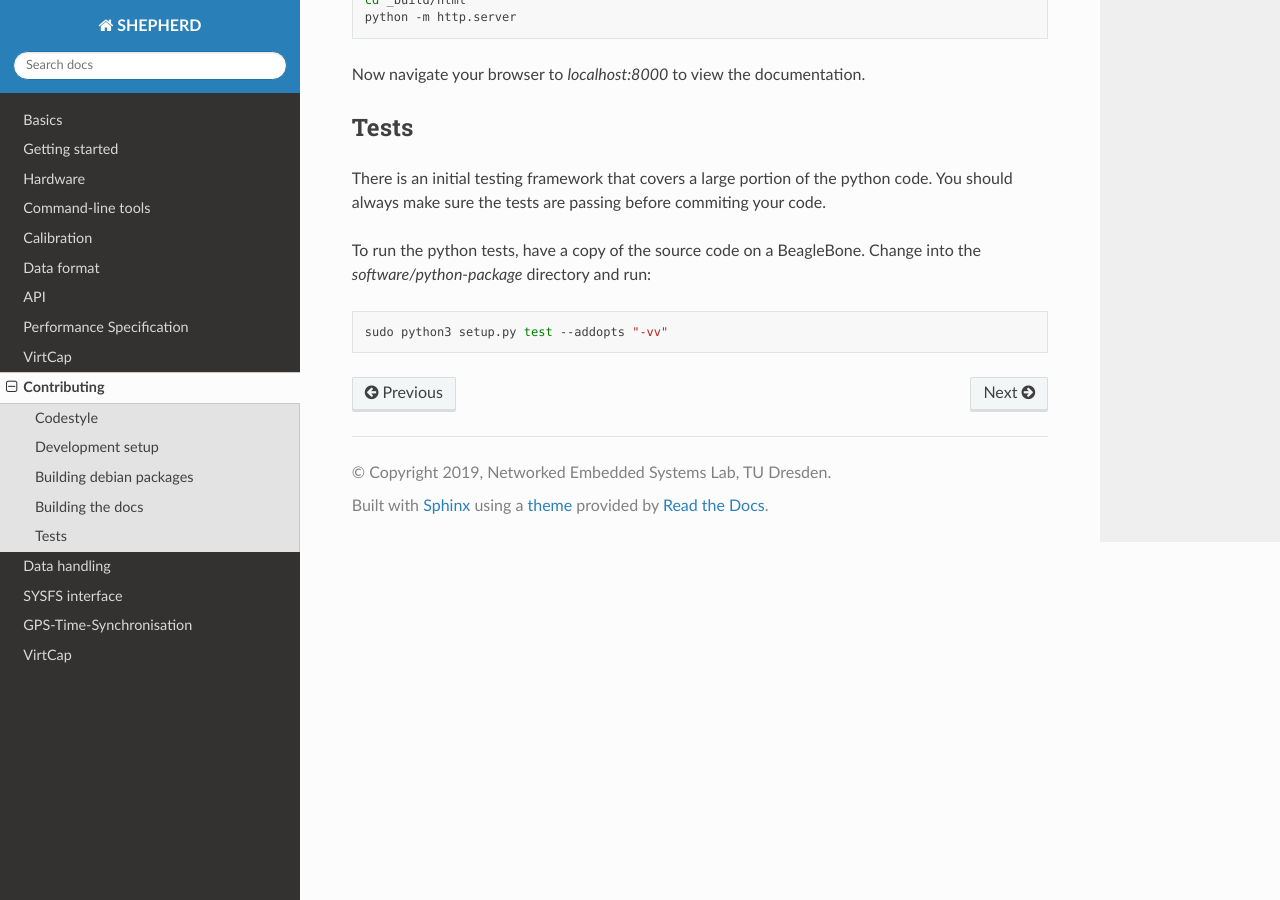
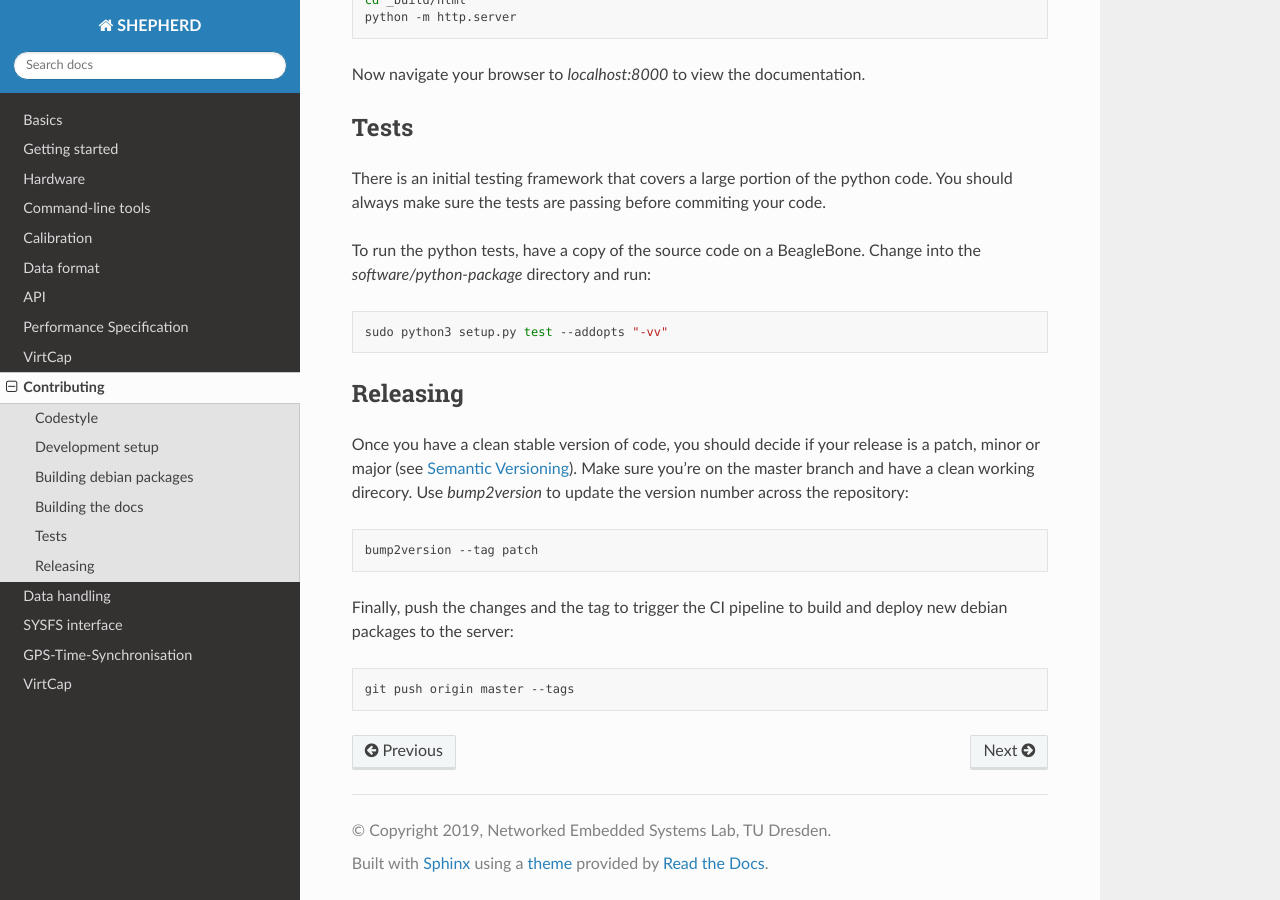
Before and after one commit to geissdoerfer/shepherd, a Sphinx documentation site: the page built from docs/dev/contributing.rst, in a window 1280 px wide and 900 px high, scrolled down 1774 px. Built offline with Sphinx 7.4.7 and the Read the Docs theme 2.0.0, drawn with Linux system fonts in a browser that asks for light colours.

Commit message:
docs: added instructions for releasing new version

```diff
--- a/docs/dev/contributing.rst
+++ b/docs/dev/contributing.rst
@@ -87,3 +87,20 @@ Change into the `software/python-package` directory and run:
 .. code-block:: bash
 
     sudo python3 setup.py test --addopts "-vv"
+
+Releasing
+---------
+
+Once you have a clean stable version of code, you should decide if your release is a patch, minor or major (see `Semantic Versioning <https://semver.org/>`_).
+Make sure you're on the master branch and have a clean working direcory.
+Use `bump2version` to update the version number across the repository:
+
+.. code-block:: bash
+
+    bump2version --tag patch
+
+Finally, push the changes and the tag to trigger the CI pipeline to build and deploy new debian packages to the server:
+
+.. code-block:: bash
+
+    git push origin master --tags
```
